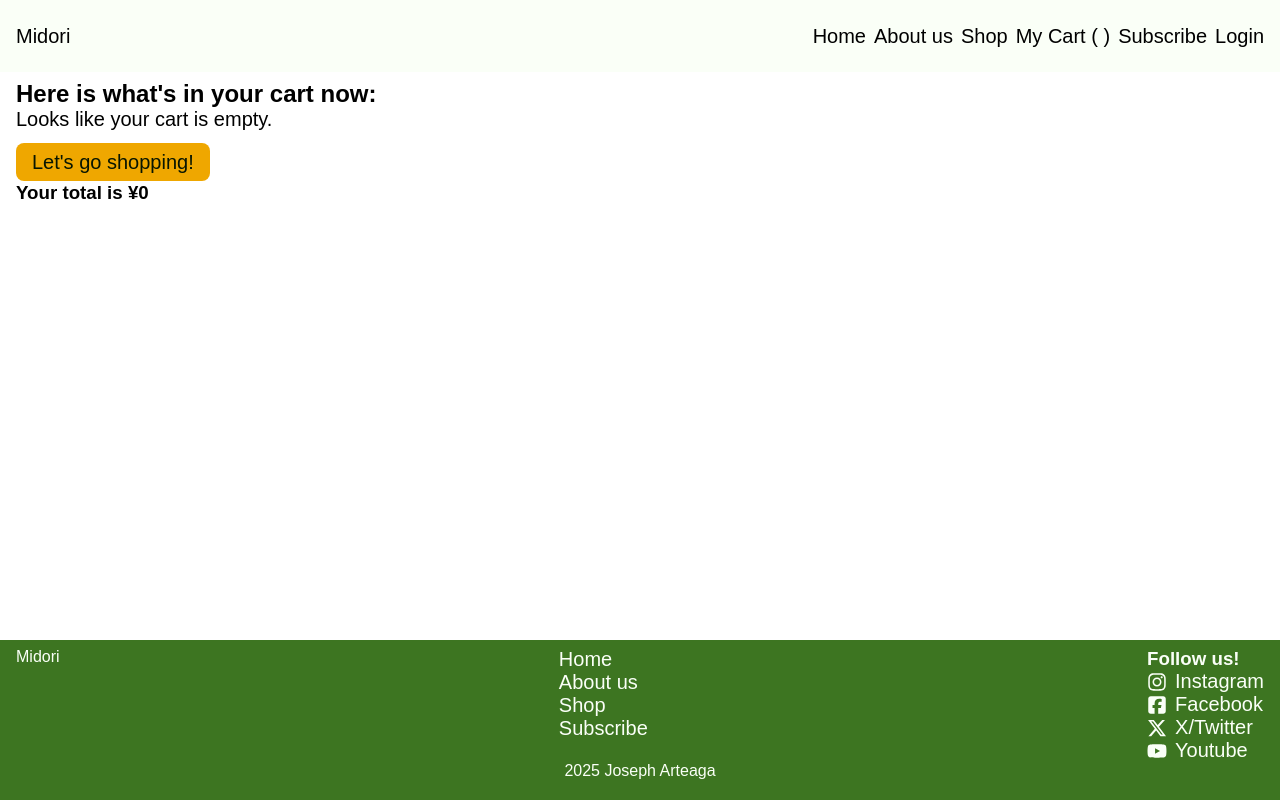
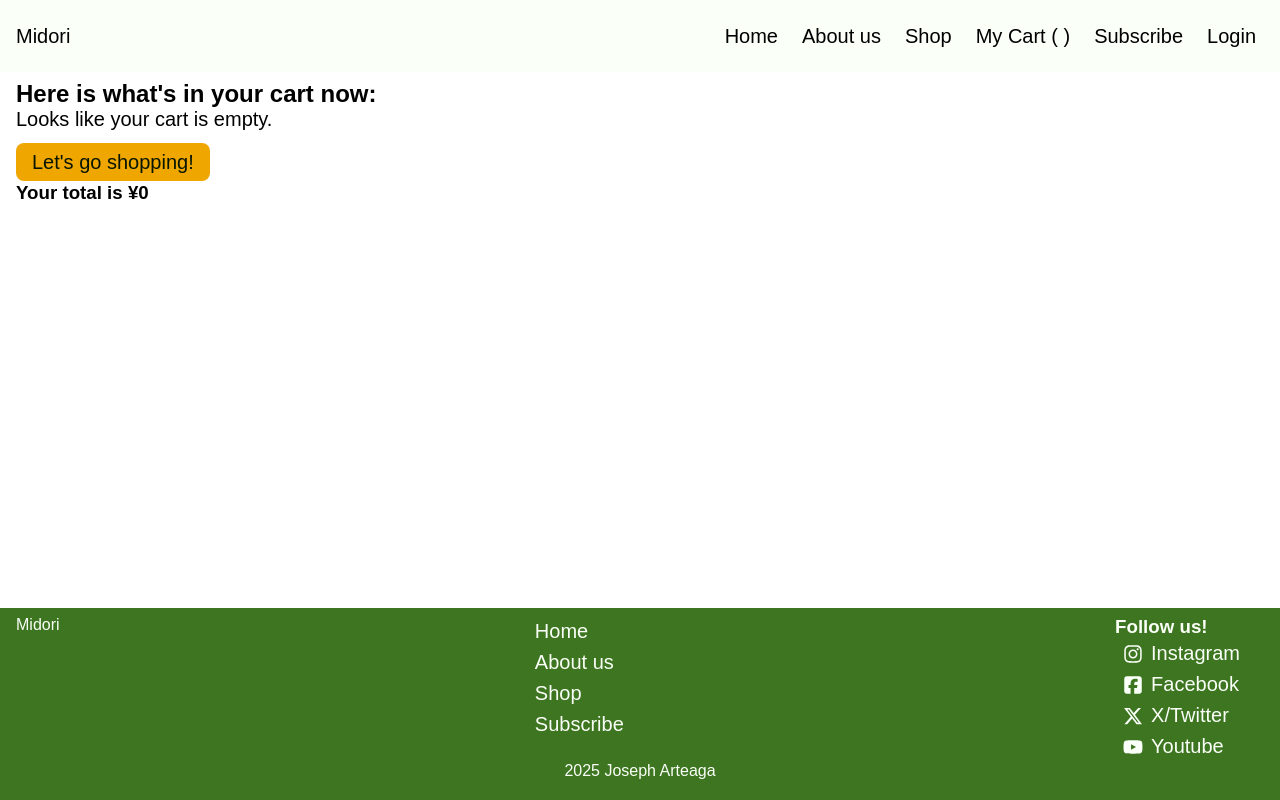
Before and after one commit to jarteaga127/midori-energy, a React (Vite) app: page /my-cart in a window 1280 px wide. Built offline with nearby package versions, Linux system fonts and the light colour scheme; a web font is replaced by a local one.

Commit message:
Edited styles for the footer

```diff
--- a/src/styles/footer.css
+++ b/src/styles/footer.css
@@ -13,17 +13,20 @@
 
 footer ul {
   list-style-type: none;
+  margin-right: 1rem;
 }
 
 li {
   display: flex;
   align-items: center;
+  padding: .25rem .5rem;
 }
 
 .footer-link {
   color: var(--white);
   text-decoration: none;
   transition: .5s;
+
 }
 
 .footer-link:hover {
```
